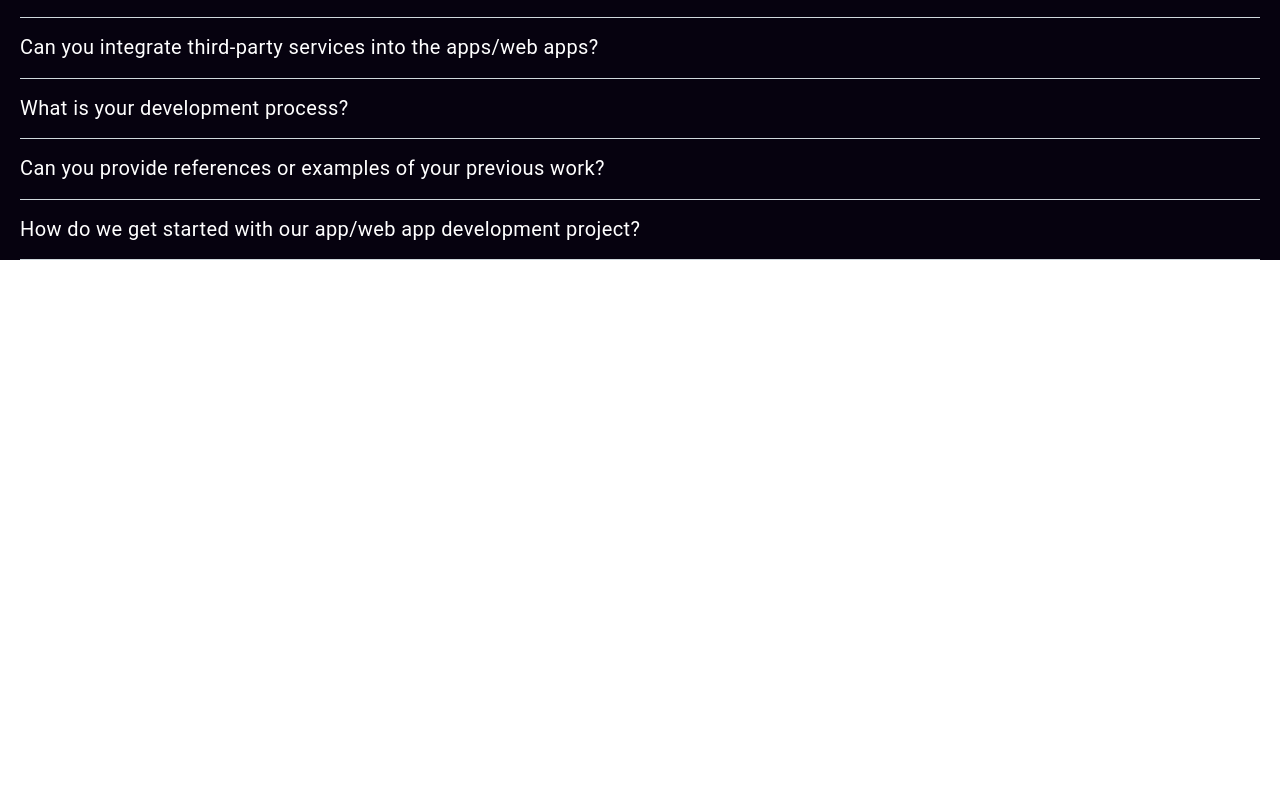
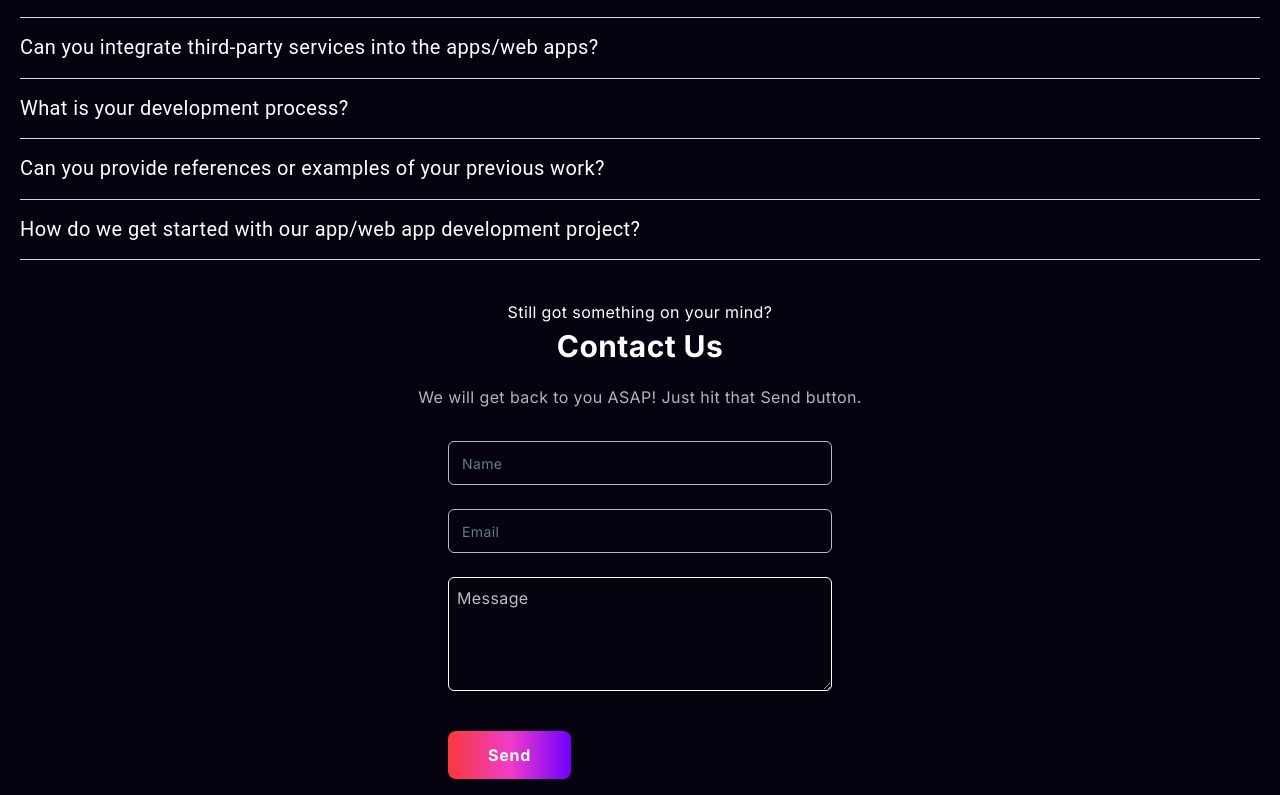
Before and after one commit to Yvg2244/services-portfolio, a Next.js app: page / in a window 1280 px wide. Shown: the part 2282-3077 px from the top of the page. Before the commit the page ends 2542 px from the top, so only its background shows below. Built offline with nearby package versions, Linux system fonts and the light colour scheme.

Commit message:
cotact form added

```diff
--- a/app/page.js
+++ b/app/page.js
@@ -1,7 +1,12 @@
 "use client";
 import { useState, useEffect } from "react";
+import React, { useRef } from 'react';
+import axios from "axios";
 import {
   Navbar,
+  Card,
+  Input,
+  Checkbox,
   Collapse,
   Carousel,
   Typography,
@@ -12,6 +17,8 @@ import {
   IconButton,
 } from "@material-tailwind/react";
 import Image from "next/image";
+import { useFormik } from "formik";
+import emailjs from '@emailjs/browser';
 import Link from "next/link";
 import project1 from "../assests/project-devsclash.png";
 import project2 from "../assests/project-redowl.png";
@@ -24,9 +31,28 @@ import backgroung_Image from "../assests/splash.png";
 export default function Home() {
   const [openNav, setOpenNav] = useState(false);
   const [open, setOpen] = useState(0);
-
+  const form = useRef();
   const handleOpen = (value) => {
     setOpen(open === value ? 0 : value);
+  };
+  const contactFormClicked = () => {};
+  const formik = useFormik({
+    initialValues: {
+      Email: "",
+      Name: "",
+      Message: "",
+    },
+    onSubmit: (values) => {
+    },
+  });
+  const sendEmail = (e) => {
+    e.preventDefault();
+    emailjs.sendForm('service_053iy3d', 'template_kweexvx', form.current, '00o5Rc2ipt69UwAvh')
+      .then((result) => {
+          console.log(result.text);
+      }, (error) => {
+          console.log(error.text);
+      });
   };
 
   const customAnimation = {
@@ -47,7 +73,7 @@ export default function Home() {
         color="white"
         className="p-1 font-normal"
       >
-        <a href="#" className="flex items-center">
+        <a href="#contact" className="flex items-center">
           Contact Us
         </a>
       </Typography>
@@ -57,7 +83,7 @@ export default function Home() {
         color="white"
         className="p-1 font-normal"
       >
-        <a href="#" className="flex items-center">
+        <a href="#work" className="flex items-center">
           Our Work
         </a>
       </Typography>
@@ -67,7 +93,7 @@ export default function Home() {
         color="white"
         className="p-1 font-normal"
       >
-        <a href="#" className="flex items-center">
+        <a href="#FAQ" className="flex items-center">
           FAQs
         </a>
       </Typography>
@@ -90,7 +116,7 @@ export default function Home() {
             size="sm"
             className="rounded-lg hidden lg:inline-block mb-2 z-[20] tracking-wider font-bold bg-gradient-to-r from-[#F83A3A] from-0% via-[#F13CC7] via-50% to-[#7000FF] to-100% py-[12px] px-[40px]"
           >
-            <Link href="mailto:devsclash.social@gmail.com">
+            <Link href="#contact">
               Connect with us
             </Link>{" "}
           </Button>
@@ -142,7 +168,7 @@ export default function Home() {
               size="sm"
               fullWidth
             >
-              <Link href="mailto:devsclash.social@gmail.com">
+              <Link href="#contact">
                 Connect with us
               </Link>{" "}
             </Button>
@@ -179,12 +205,12 @@ export default function Home() {
             sx={{ color: "white" }}
             className="rounded-lg z-[20] tracking-wider font-bold bg-gradient-to-r from-[#F83A3A] from-0% via-[#F13CC7] via-50% to-[#7000FF] to-100% py-[12px] px-[40px]"
           >
-            <Link href="mailto:devsclash.social@gmail.com">
+            <Link href="#contact">
               Lets Work Togehter!
             </Link>{" "}
           </Button>
         </section>
-        <article className="flex  flex-col text-center items-center justify-center mt-4 mb-10">
+        <article id="work" className="flex  flex-col text-center items-center justify-center mt-4 mb-10">
           <h1 className="flex z-[20] flex-col  text-[30px]  font-bold  ">
             Our Work
           </h1>
@@ -232,7 +258,7 @@ export default function Home() {
                         className="justify-center items-center py-[10px] px-[20px] border-pink-500 border-[1px] bg-white text-pink-500 rounded-md"
                         variant="text"
                       >
-                        Deployed Link
+                        <Link href="https://devsclash.com/">Deployed Link</Link>
                       </Button>
                     </div>
                   </div>
@@ -277,7 +303,9 @@ export default function Home() {
                         className="justify-center items-center py-[10px] px-[20px] border-pink-500 border-[1px] bg-white text-pink-500 rounded-md"
                         variant="text"
                       >
-                        Deployed Link
+                        <Link href="https://redowlschools.vercel.app/">
+                          Deployed Link
+                        </Link>
                       </Button>
                     </div>
                   </div>
@@ -439,7 +467,7 @@ export default function Home() {
             </div>
           </div>
         </section>
-        <section className=" px-5">
+        <section id="FAQ" className=" px-5">
           <h2 className="flex flex-col text-center my-4 text-[25px]  font-bold  ">
             Frequently Asked Questions
           </h2>
@@ -572,6 +600,58 @@ export default function Home() {
             </AccordionBody>
           </Accordion>
         </section>
+        <section id="contact"className="px-5"> <Card
+          color="transparent"
+          className="mt-10 text-white flex flex-col justify-center items-center"
+          shadow={false}
+        >
+          <h4  className="text-center">Still got something on your mind?</h4>
+          <h2  className="flex flex-col text-center text-[30px]  font-bold  ">
+            Contact Us
+          </h2>
+          <p className="px-[10px] text-center opacity-70 mt-[1rem]">
+            We will get back to you ASAP! Just hit that Send button.
+          </p>
+          <form  ref={form} onSubmit={sendEmail} className="mt-8 mb-2 w-80  max-w-screen-lg sm:w-96 ">
+            <div className="mb-4 flex flex-col gap-6">
+              <Input
+                size="lg"
+                id="Name"
+                name="Name"
+                className="text-white"
+                label="Name"
+                onChange={formik.handleChange}
+                value={formik.values.Name}
+              />
+              <Input
+                size="lg"
+                id="Email"
+                onChange={formik.handleChange}
+                value={formik.values.Email}
+                name="Email"
+                className="text-white"
+                label="Email"
+              />
+              <textarea
+                onChange={formik.handleChange}
+                value={formik.values.Message  }
+                rows={4}
+                cols={40}
+                id="Message"
+                name="Message"
+                className="text-white rounded-md border-white border-[1px] p-2 bg-transparent"
+                label="Message"
+                placeholder="Message"
+              />
+            </div>
+            <input type="submit"
+              className="rounded-lg hidden mt-6 lg:inline-block mb-2 z-[20] tracking-wider font-bold bg-gradient-to-r from-[#F83A3A] from-0% via-[#F13CC7] via-50% to-[#7000FF] to-100% py-[12px] px-[40px]"
+              value="Send"
+            >
+            </input>
+          </form>
+        </Card></section>
+
       </main>
     </div>
   );
--- a/package.json
+++ b/package.json
@@ -9,10 +9,13 @@
     "lint": "next lint"
   },
   "dependencies": {
+    "@emailjs/browser": "^3.11.0",
     "@material-tailwind/react": "^2.0.1",
     "autoprefixer": "10.4.14",
+    "axios": "^1.4.0",
     "eslint": "8.42.0",
     "eslint-config-next": "13.4.4",
+    "formik": "^2.4.1",
     "next": "13.4.4",
     "postcss": "8.4.24",
     "react": "18.2.0",
```
Also changed, not shown: 1 other file (tests, documents, lock files or other folders).
